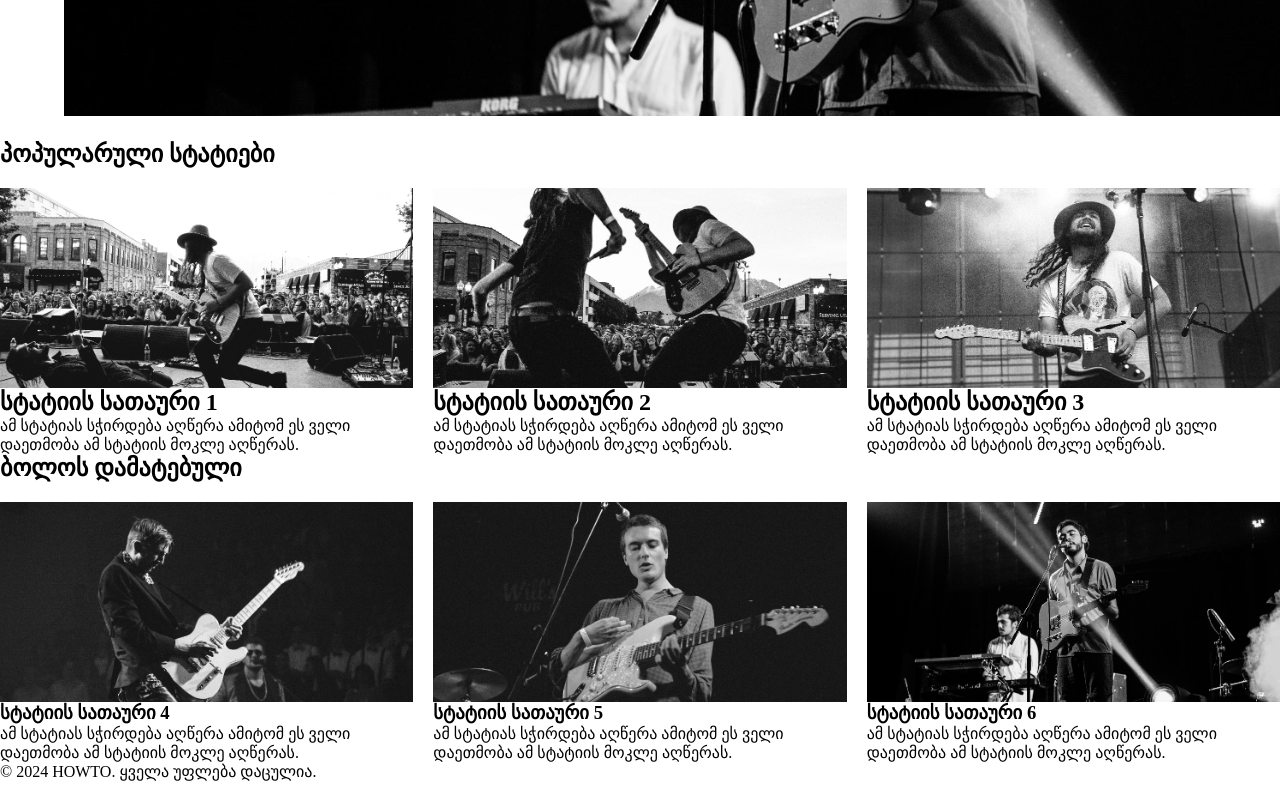
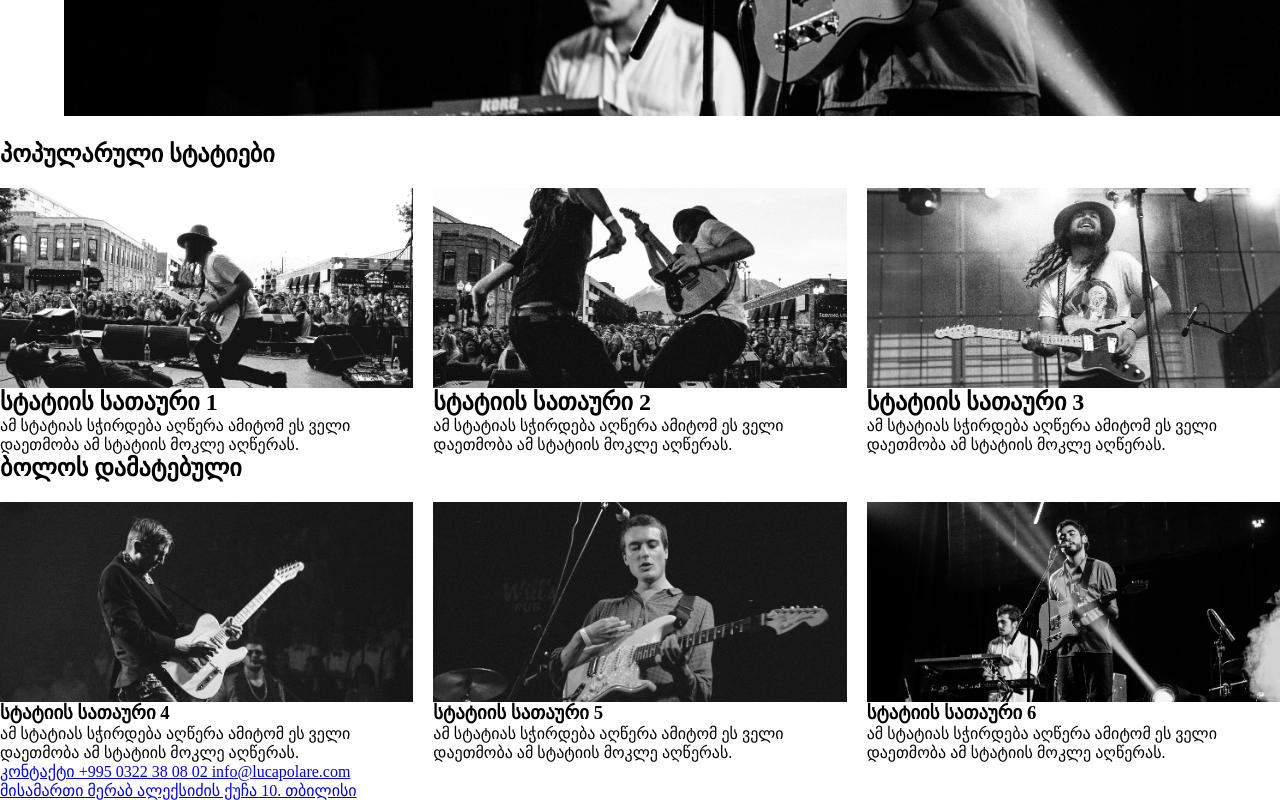
Before and after one commit to NinoAnania/NewRules, a plain HTML site: page index.html in a window 1280 px wide. Shown: the part 575-1375 px from the top of the page. Drawn offline with Linux system fonts and the light colour scheme.

Commit message:
add footer

```diff
--- a/index.html
+++ b/index.html
@@ -64,6 +64,9 @@
       </section>
 
       <section class="footer">
-        <p>&copy; 2024 HOWTO. ყველა უფლება დაცულია.</p>
+        <a href="contact.html">კონტაქტი +995 0322 38 08 02 info@lucapolare.com</a>
+        <br>
+        <a href="privacy.html">მისამართი მერაბ ალექსიძის ქუჩა 10. თბილისი</a>
+        </section>
 </body>
 </html>
```
